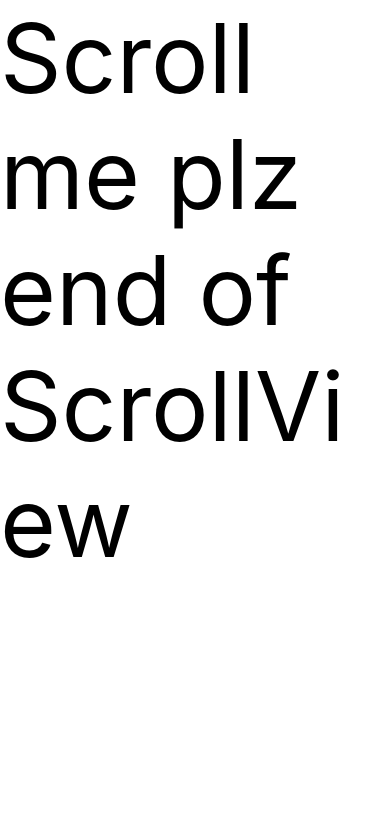
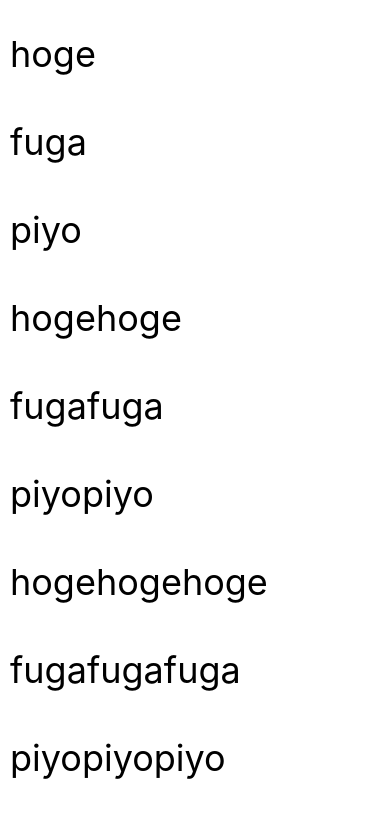
Before and after one commit to ytkt/ReactNativePlayground, a React Native app: screen / in a window 390 px wide. Shown: the top 818 px of the page. Built offline with nearby package versions, Linux system fonts and the light colour scheme.

Commit message:
Learn about FlatList

```diff
--- a/App.js
+++ b/App.js
@@ -1,25 +1,37 @@
 import React, { Component } from 'react';
-import { Alert, ScrollView, Image, Text, View } from 'react-native';
+import { Alert, StyleSheet, FlatList, Image, Text, View } from 'react-native';
 
 export default class App extends Component {
-  _onPressButton() {
-    Alert.alert('you tapped the button!!');
-  }
-
   render() {
     return (
-        <ScrollView horizontal={false} bounces={true}>
-        <Text style={{fontSize: 96}}>Scroll me plz</Text>
-        <Image source={{uri: "https://facebook.github.io/react-native/img/favicon.png", width: 64, height: 64}} />
-        <Image source={{uri: "https://facebook.github.io/react-native/img/favicon.png", width: 64, height: 64}} />
-        <Image source={{uri: "https://facebook.github.io/react-native/img/favicon.png", width: 64, height: 64}} />
-        <Image source={{uri: "https://facebook.github.io/react-native/img/favicon.png", width: 64, height: 64}} />
-        <Image source={{uri: "https://facebook.github.io/react-native/img/favicon.png", width: 64, height: 64}} />
-        <Image source={{uri: "https://facebook.github.io/react-native/img/favicon.png", width: 64, height: 64}} />
-        <Image source={{uri: "https://facebook.github.io/react-native/img/favicon.png", width: 64, height: 64}} />
-        <Image source={{uri: "https://facebook.github.io/react-native/img/favicon.png", width: 64, height: 64}} />
-        <Text style={{fontSize: 96}}>end of ScrollView</Text>
-        </ScrollView>
+        <View style={styles.container}>
+  <FlatList
+          data={[
+            {key: 'hoge'},
+            {key: 'fuga'},
+            {key: 'piyo'},
+            {key: 'hogehoge'},
+            {key: 'fugafuga'},
+            {key: 'piyopiyo'},
+            {key: 'hogehogehoge'},
+            {key: 'fugafugafuga'},
+            {key: 'piyopiyopiyo'},
+          ]}
+      renderItem={({item}) => <Text style={styles.item}>{item.key}</Text>}
+        />
+        </View>
     );
   }
 }
+
+const styles = StyleSheet.create({
+  container: {
+   flex: 1,
+   paddingTop: 22
+  },
+  item: {
+    padding: 10,
+    fontSize: 36,
+    height: 88,
+  },
+})
```
